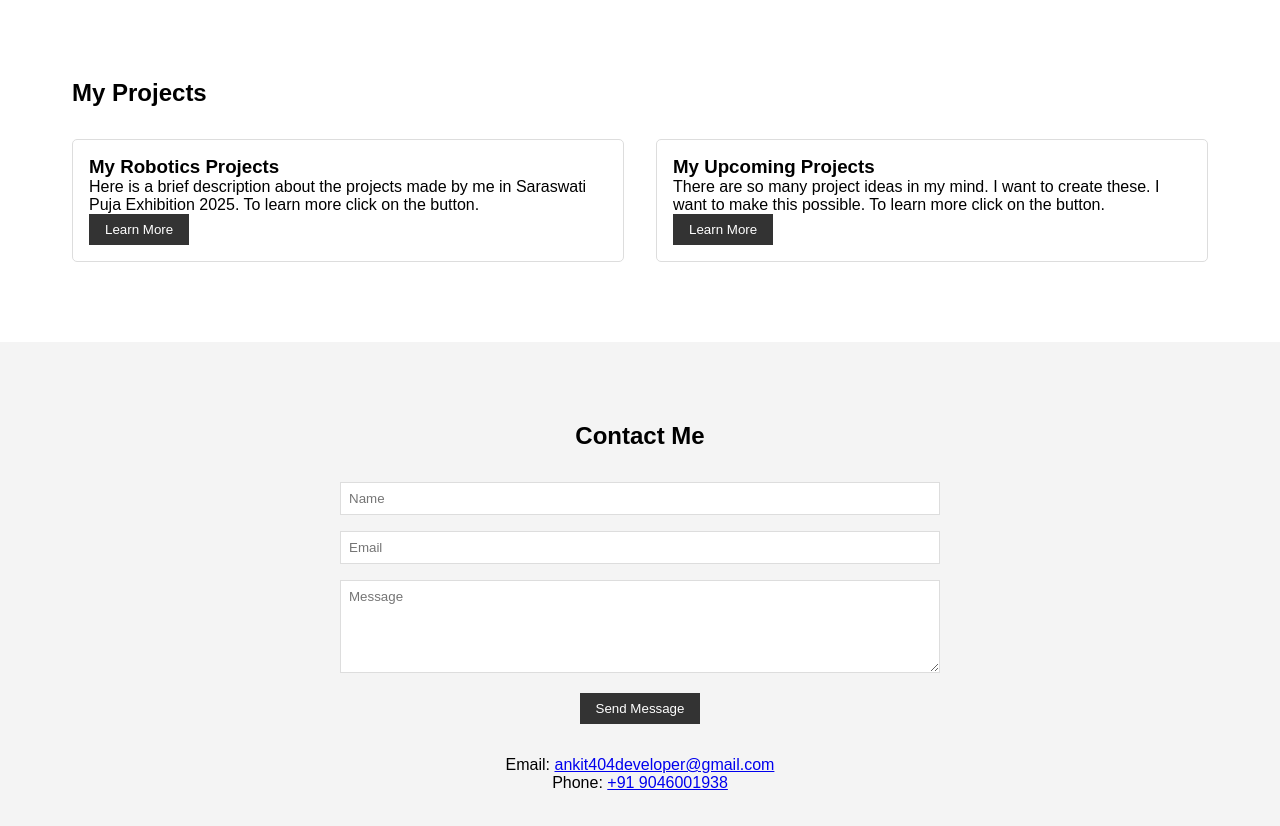
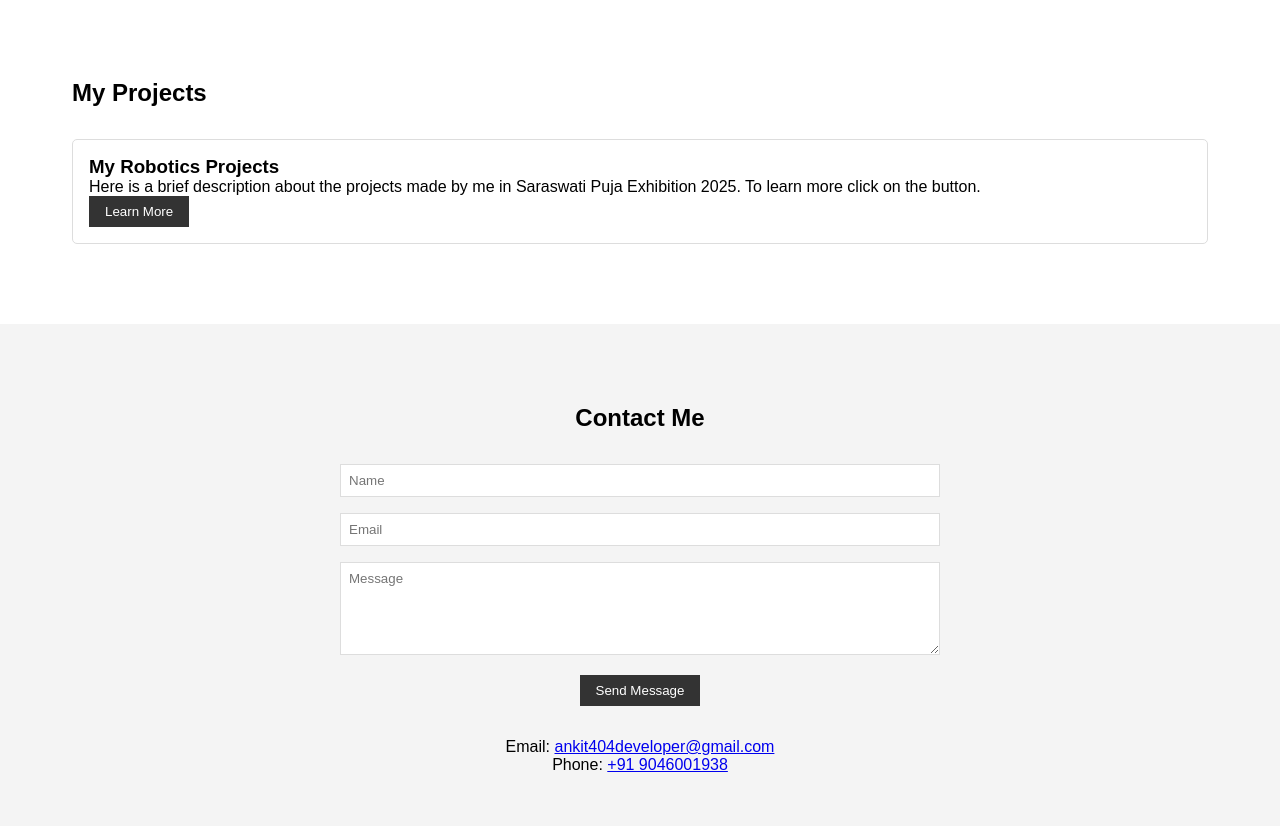
Before and after one commit to Ankit404developer/me, a plain HTML site: page index.html in a window 1280 px wide. Shown: the part 1920-2746 px from the top of the page. Drawn offline with Linux system fonts and the light colour scheme.

Commit message:
Update index.html

```diff
--- a/index.html
+++ b/index.html
@@ -209,11 +209,7 @@
                 <p>Here is a brief description about the projects made by me in Saraswati Puja Exhibition 2025. To learn more click on the button.</p>
                 <button onclick="window.location.href='https://ankit404developer.github.io/Ankit404developer/'">Learn More</button>
             </div>
-            <div class="project-card">
-                <h3>My Upcoming Projects</h3>
-                <p>There are so many project ideas in my mind. I want to create these. I want to make this possible. To learn more click on the button.</p>
-                <button onclick="window.location.href='learnmore.html'">Learn More</button>
-            </div>
+
 
         </div>
     </section>
```
